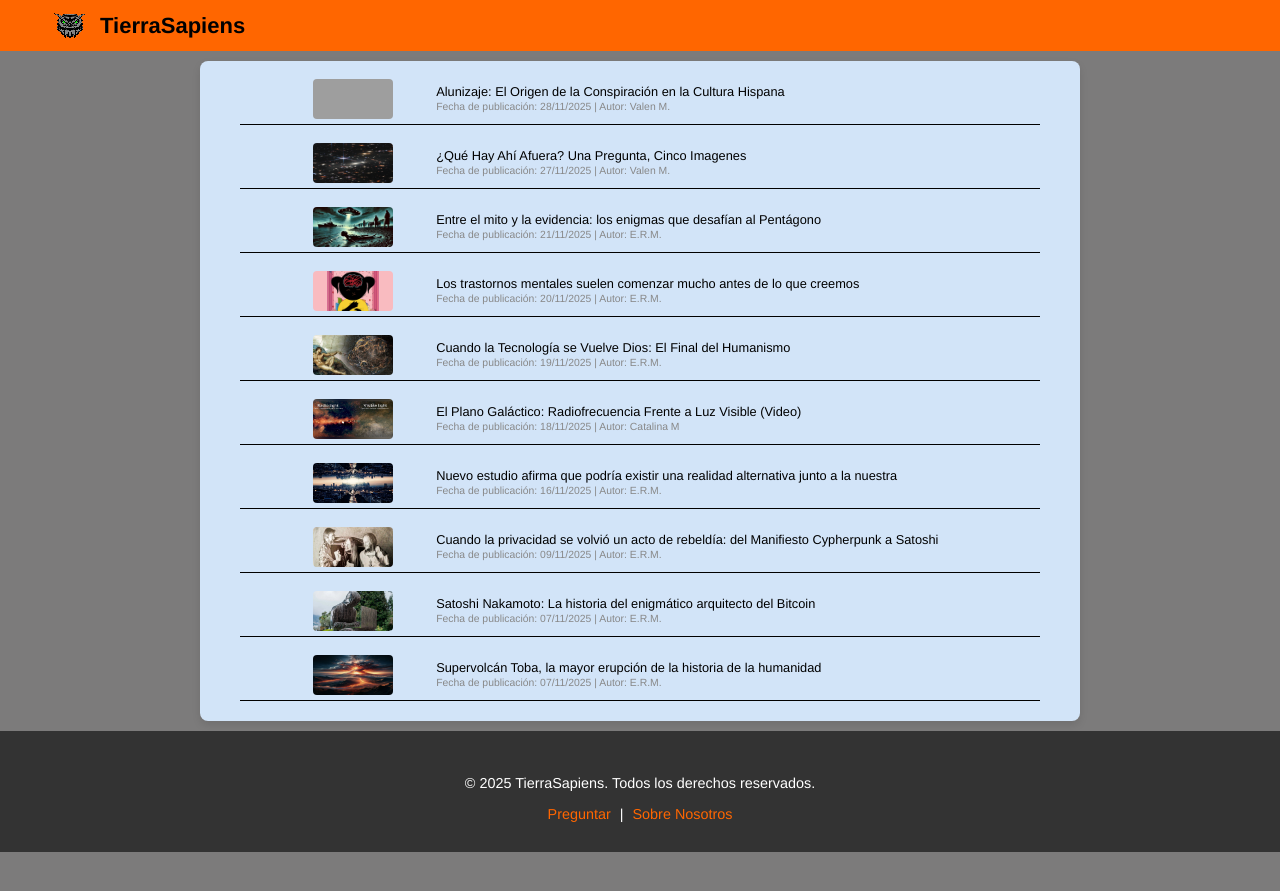
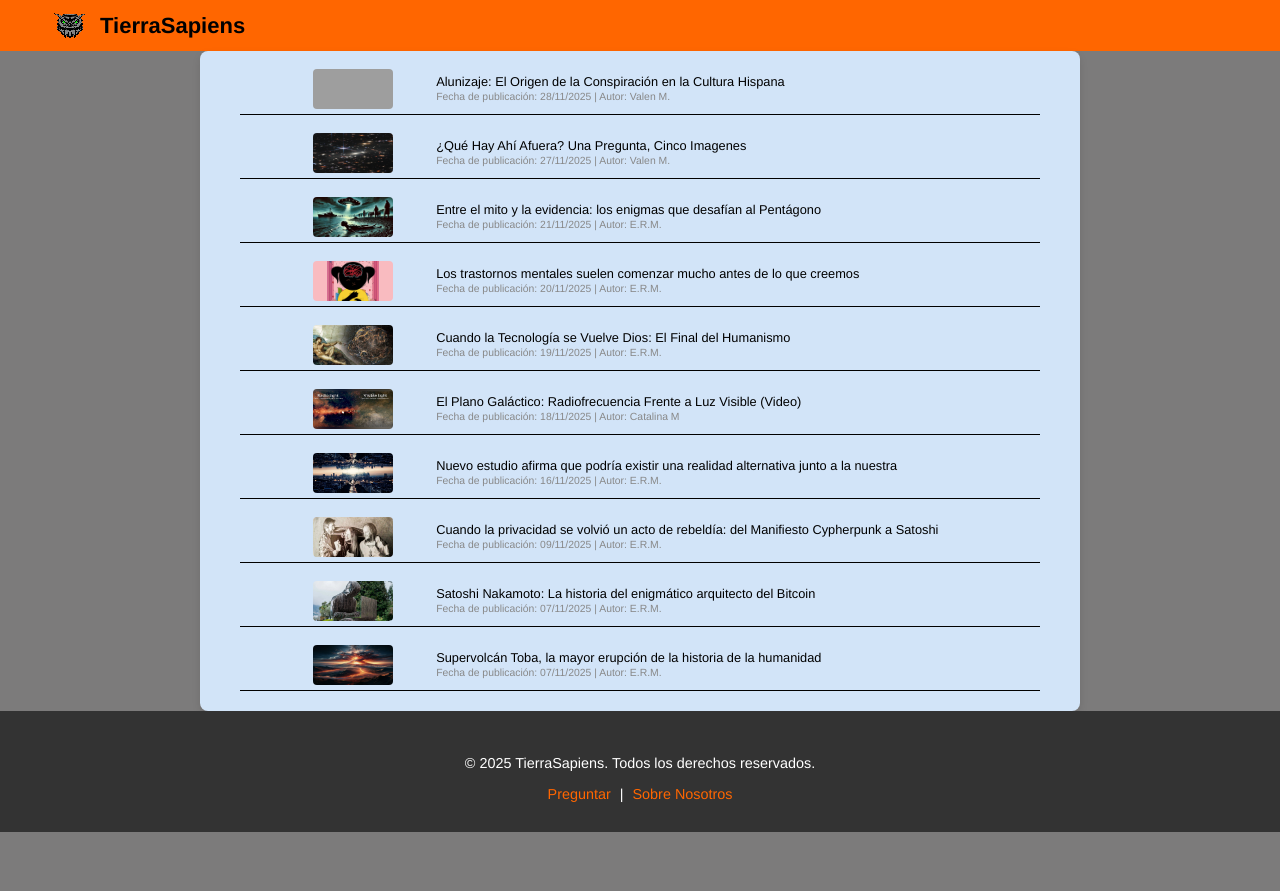
Before and after one commit to TierraSapiens/RealidadAlterna, a Jekyll site: the page built from index.md, in a window 1280 px wide. Shown: the top 891 px of the page. Built offline with Jekyll 4.4.1, drawn with Linux system fonts in a browser that asks for light colours; grey boxes are pictures that could not be loaded.

Commit message:
modificar

```diff
--- a/assets/css/style.css
+++ b/assets/css/style.css
@@ -14,7 +14,7 @@ body {
 main {
     background-color: #d2e4f8;    /*Fondo Blanco para el contenido */
     max-width: 800px;               /*Limita el ancho del contenido escrito */
-    margin: 10px auto;              /*Centra el bloque blanco y le da espacio arriba y abajo */
+    margin: 0px auto;              /*Centra el bloque blanco y le da espacio arriba y abajo */
     padding: 0px 40px 20px 40px;    /*0 px arriba (para no tener espacio) */
     border-radius: 8px;
     box-shadow: 0 4px 8px rgba(0, 0, 0, 0.1);
```
